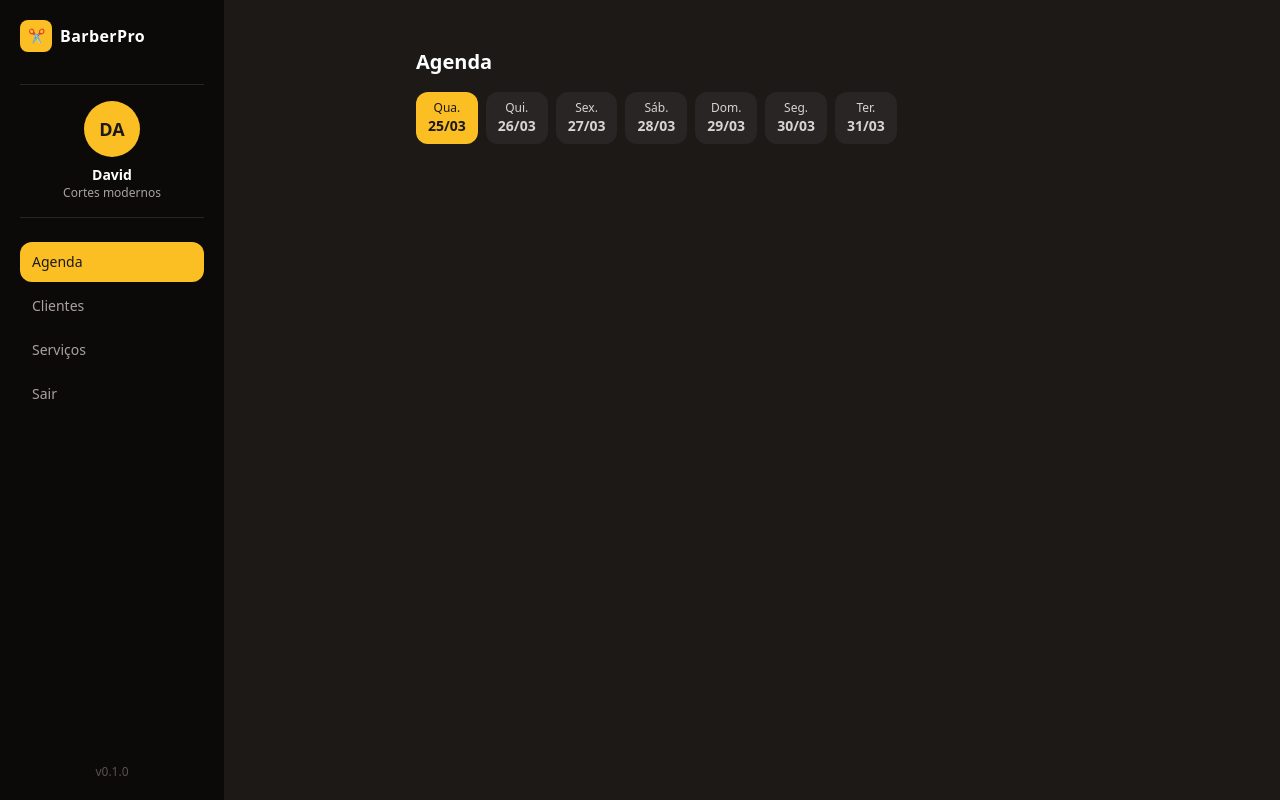
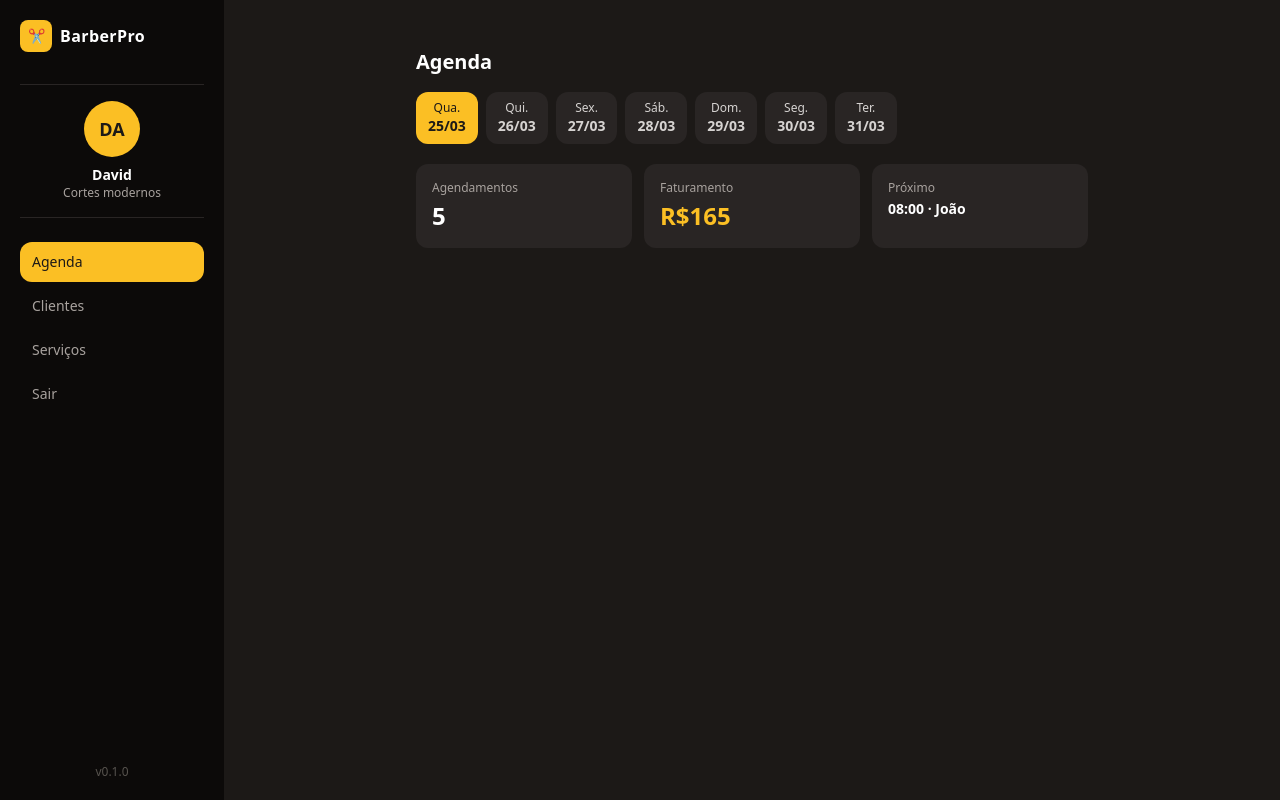
Before and after one commit to AndreyrbSilva/Saas-Barber, a React (Vite) app: page /barbeiro in a window 1280 px wide. Built offline with nearby package versions, Linux system fonts and the light colour scheme.

Commit message:
feat(barber): add summary cards to schedule page

```diff
--- a/src/pages/admin/BarberSchedulePage.tsx
+++ b/src/pages/admin/BarberSchedulePage.tsx
@@ -5,6 +5,31 @@ interface DiaAgenda {
   iso: string
   label: string
   bloqueado: boolean
+  agendamentos: Agendamento[]
+}
+
+interface Agendamento {
+  id: string
+  cliente: string
+  telefone: string
+  servicos: string[]
+  horario: string
+  status: "confirmado" | "pendente" | "cancelado"
+}
+
+// TODO: substituir por GET /barbeiro/:id/agenda quando backend estiver pronto
+const AGENDAMENTOS_MOCK: Agendamento[] = [
+  { id: "1", cliente: "João Silva",   telefone: "(81) 99999-1111", servicos: ["Corte"],        horario: "08:00", status: "confirmado" },
+  { id: "2", cliente: "Pedro Souza",  telefone: "(81) 99999-2222", servicos: ["Barba"],         horario: "09:00", status: "confirmado" },
+  { id: "3", cliente: "Lucas Lima",   telefone: "(81) 99999-3333", servicos: ["Corte + Barba"], horario: "10:00", status: "pendente"   },
+  { id: "4", cliente: "Marcos Costa", telefone: "(81) 99999-4444", servicos: ["Corte"],        horario: "11:00", status: "confirmado" },
+  { id: "5", cliente: "Bruno Alves",  telefone: "(81) 99999-5555", servicos: ["Pigmentação"],   horario: "14:00", status: "cancelado"  },
+  { id: "6", cliente: "Rafael Dias",  telefone: "(81) 99999-6666", servicos: ["Corte"],        horario: "15:30", status: "confirmado" },
+]
+
+const PRECOS: Record<string, number> = {
+  "Corte": 35, "Barba": 15, "Corte + Barba": 45,
+  "Sobrancelha": 10, "Pigmentação": 15, "Reflexo": 10,
 }
 
 // ─── Dados estáticos ──────────────────────────────────────
@@ -28,6 +53,7 @@ function gerarSemana(): DiaAgenda[] {
       iso: data.toISOString().split("T")[0],
       label: data.toLocaleDateString("pt-BR", { weekday: "short", day: "2-digit", month: "2-digit" }),
       bloqueado: false,
+      agendamentos: i === 0 ? AGENDAMENTOS_MOCK : [],
     }
   })
 }
@@ -37,6 +63,12 @@ export default function BarberSchedulePage() {
   const [navAtivo, setNavAtivo]             = useState("Agenda")
   const [semana, setSemana]                 = useState<DiaAgenda[]>(gerarSemana)
   const [diaSelecionado, setDiaSelecionado] = useState(0)
+  const dia         = semana[diaSelecionado]
+  const ativos      = dia.agendamentos.filter(a => a.status !== "cancelado")
+  const proximo     = dia.agendamentos.find(a => a.status === "confirmado")
+  const faturamento = ativos.reduce((acc, a) =>
+    acc + a.servicos.reduce((s, sv) => s + (PRECOS[sv] ?? 0), 0), 0
+  )
 
   return (
     <div className="min-h-screen bg-stone-900 flex">
@@ -117,6 +149,24 @@ export default function BarberSchedulePage() {
             ))}
           </div>
 
+          {/* Cards de resumo */}
+          <div className="grid grid-cols-3 gap-3">
+            <div className="bg-stone-800 rounded-xl p-4">
+              <p className="text-stone-400 text-xs mb-1">Agendamentos</p>
+              <p className="text-white font-bold text-2xl">{ativos.length}</p>
+            </div>
+            <div className="bg-stone-800 rounded-xl p-4">
+              <p className="text-stone-400 text-xs mb-1">Faturamento</p>
+              <p className="text-amber-400 font-bold text-2xl">R${faturamento}</p>
+            </div>
+            <div className="bg-stone-800 rounded-xl p-4">
+              <p className="text-stone-400 text-xs mb-1">Próximo</p>
+              <p className="text-white font-bold text-sm leading-tight">
+                {proximo ? `${proximo.horario} · ${proximo.cliente.split(" ")[0]}` : "—"}
+              </p>
+            </div>
+          </div>
+
         </div>
       </main>
 
```
